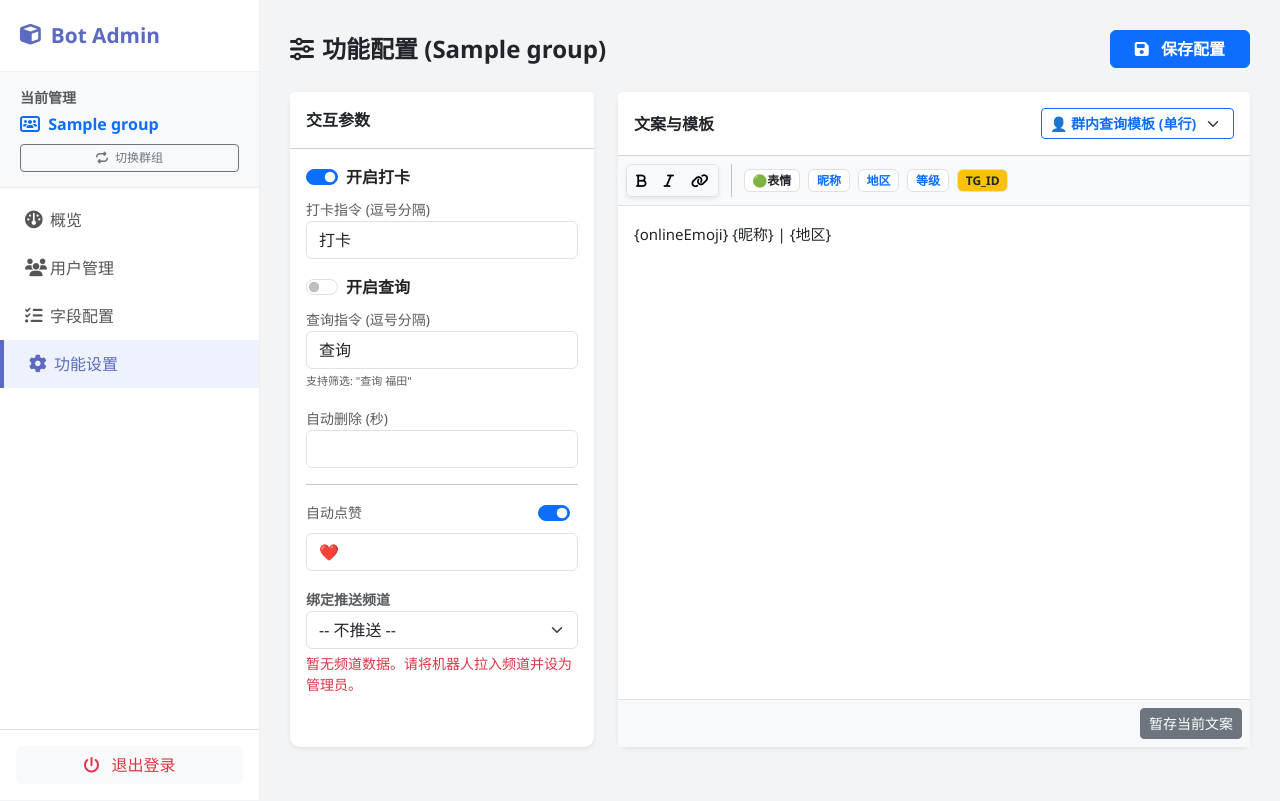
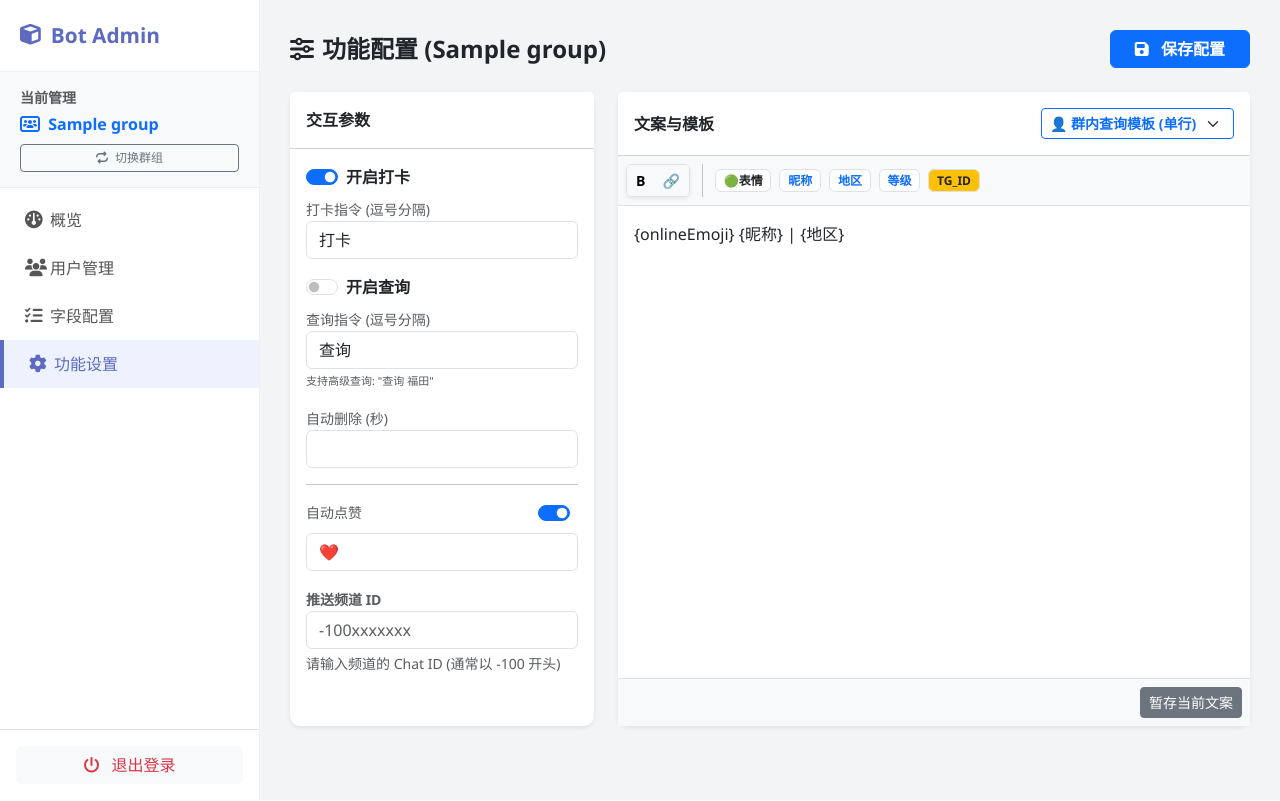
Before and after one commit to Szchiji/-, a Flask app: page /core/group/1/settings in a window 1280 px wide. Run offline with Flask 3, Linux system fonts and the light colour scheme; the visitor is signed in with stand-in values (Sample User, id 1); tables that the repository leaves empty hold one stand-in row (values such as "Sample post"); parts of the project's set-up code (start-up, migrations or seed data) failed here and were passed over.

Commit message:
Update settings.html

```diff
--- a/app/modules/core/templates/settings.html
+++ b/app/modules/core/templates/settings.html
@@ -8,12 +8,12 @@
 </div>
 
 <div class="row">
-    <!-- Left: Parameters -->
+    <!-- 左侧：参数 -->
     <div class="col-lg-4 mb-4">
         <div class="card shadow-sm border-0 h-100">
             <div class="card-header bg-white fw-bold py-3">交互参数</div>
             <div class="card-body">
-                <!-- Check-in -->
+                <!-- 打卡 -->
                 <div class="form-check form-switch mb-2">
                     <input class="form-check-input" type="checkbox" id="checkin_open" {{ 'checked' if conf.checkin_open }}>
                     <label class="fw-bold">开启打卡</label>
@@ -23,7 +23,7 @@
                     <input id="checkin_cmd" class="form-control" value="{{ conf.checkin_cmd }}" placeholder="打卡, 上班, sign">
                 </div>
 
-                <!-- Query -->
+                <!-- 查询 -->
                 <div class="form-check form-switch mb-2">
                     <input class="form-check-input" type="checkbox" id="query_open" {{ 'checked' if conf.query_open }}>
                     <label class="fw-bold">开启查询</label>
@@ -31,7 +31,7 @@
                 <div class="mb-3">
                     <label class="small text-muted">查询指令 (逗号分隔)</label>
                     <input id="query_cmd" class="form-control" value="{{ conf.query_cmd }}" placeholder="查询, list">
-                    <div class="form-text small" style="font-size:11px">支持筛选: "查询 福田"</div>
+                    <div class="form-text small" style="font-size:11px">支持高级查询: "查询 福田"</div>
                 </div>
 
                 <div class="mb-3">
@@ -41,7 +41,6 @@
 
                 <hr>
 
-                <!-- Interaction -->
                 <div class="d-flex justify-content-between align-items-center mb-2">
                     <label class="small text-muted">自动点赞</label>
                     <div class="form-check form-switch m-0">
@@ -50,24 +49,17 @@
                 </div>
                 <input id="like_emoji" class="form-control mb-3" value="{{ conf.like_emoji }}" placeholder="❤️">
 
-                <!-- Push Channel -->
+                <!-- ⚠️ 关键修复：改为手动输入框 -->
                 <div class="mb-3">
-                    <label class="small text-muted fw-bold text-success">绑定推送频道</label>
-                    <select id="push_channel_id" class="form-select">
-                        <option value="">-- 不推送 --</option>
-                        {% for c in channels %}
-                        <option value="{{ c.chat_id }}" {{ 'selected' if str(c.chat_id) == str(conf.push_channel_id) }}>{{ c.title }}</option>
-                        {% endfor %}
-                    </select>
-                    {% if not channels %}
-                    <div class="form-text text-danger small">暂无频道数据。请将机器人拉入频道并设为管理员。</div>
-                    {% endif %}
+                    <label class="small text-muted fw-bold text-success">推送频道 ID</label>
+                    <input id="push_channel_id" class="form-control" value="{{ conf.push_channel_id or '' }}" placeholder="-100xxxxxxx">
+                    <div class="form-text small">请输入频道的 Chat ID (通常以 -100 开头)</div>
                 </div>
             </div>
         </div>
     </div>
 
-    <!-- Right: Editor -->
+    <!-- 右侧：编辑器 (保持不变，请复用之前的 HTML) -->
     <div class="col-lg-8 mb-4">
         <div class="card shadow-sm border-0 h-100">
             <div class="card-header bg-white d-flex justify-content-between align-items-center py-3">
@@ -82,23 +74,19 @@
                 </select>
             </div>
             <div class="card-body d-flex flex-column p-0">
-                <!-- Toolbar -->
                 <div class="p-2 bg-light border-bottom d-flex flex-wrap gap-2 align-items-center">
                     <div class="btn-group bg-white border rounded shadow-sm">
-                        <button class="btn btn-sm btn-light" onclick="cmd('bold')" title="加粗"><i class="fa-solid fa-bold"></i></button>
-                        <button class="btn btn-sm btn-light" onclick="cmd('italic')" title="斜体"><i class="fa-solid fa-italic"></i></button>
-                        <button class="btn btn-sm btn-light" onclick="link()" title="链接"><i class="fa-solid fa-link"></i></button>
+                        <button class="btn btn-sm btn-light" onclick="cmd('bold')"><b>B</b></button>
+                        <button class="btn btn-sm btn-light" onclick="link()">🔗</button>
                     </div>
                     <div class="vr mx-1"></div>
                     <span class="badge bg-white text-dark border cursor-pointer" onclick="insert('{onlineEmoji}')">🟢表情</span>
                     {% for f in fields %}
                     <span class="badge bg-white text-primary border cursor-pointer" onclick="insert('{'+'{{ f.label }}'+'}')">{{ f.label }}</span>
                     {% endfor %}
-                    <span class="badge bg-warning text-dark border cursor-pointer" onclick="insert('{tg_id}')" title="仅推送模板可用">TG_ID</span>
+                    <span class="badge bg-warning text-dark border cursor-pointer" onclick="insert('{tg_id}')">TG_ID</span>
                 </div>
-                <!-- Editor Area -->
-                <div id="editor" class="p-3 flex-grow-1" contenteditable="true" style="outline:none; min-height: 300px; font-size: 15px; line-height: 1.6;"></div>
-
+                <div id="editor" class="p-3 flex-grow-1" contenteditable="true" style="outline:none; min-height: 300px;"></div>
                 <div class="p-2 border-top bg-light text-end">
                     <button class="btn btn-sm btn-secondary" onclick="saveTmp()">暂存当前文案</button>
                 </div>
@@ -117,15 +105,10 @@
         msg_query_header: `{{ conf.msg_query_header|safe }}`
     };
 
-    // Explicitly inject current group ID to prevent saving to wrong group
     const currentGroupId = {{ group.id }};
 
     document.addEventListener('DOMContentLoaded', () => loadMsg());
-
-    function loadMsg() {
-        document.getElementById('editor').innerHTML = msgs[document.getElementById('msgSelector').value] || '';
-    }
-
+    function loadMsg() { document.getElementById('editor').innerHTML = msgs[document.getElementById('msgSelector').value] || ''; }
     function saveTmp() {
         msgs[document.getElementById('msgSelector').value] = document.getElementById('editor').innerHTML;
         const btn = document.querySelector('.btn-secondary');
@@ -133,16 +116,14 @@
         btn.innerHTML = '已暂存';
         setTimeout(() => btn.innerHTML = org, 500);
     }
-
     function cmd(c,v){ document.getElementById('editor').focus(); document.execCommand(c,false,v); }
     function insert(t){ cmd('insertText', t); }
     function link(){ let u=prompt('URL:'); if(u) cmd('createLink',u); }
 
     function saveSettings() {
-        saveTmp(); // Save current editor content to js object
-
+        saveTmp();
         const d = {
-            group_id: currentGroupId, // CRITICAL: Pass group_id
+            group_id: currentGroupId,
             config: {
                 ...msgs,
                 checkin_open: document.getElementById('checkin_open').checked,
@@ -152,16 +133,13 @@
                 checkin_del_time: document.getElementById('checkin_del_time').value,
                 auto_like: document.getElementById('auto_like').checked,
                 like_emoji: document.getElementById('like_emoji').value,
-                push_channel_id: document.getElementById('push_channel_id').value,
+                push_channel_id: document.getElementById('push_channel_id').value, // ⚠️ 获取手动输入的值
                 online_emoji: "{{ conf.online_emoji }}",
                 offline_emoji: "{{ conf.offline_emoji }}"
             }
         };
-
         fetch('/core/api/save_settings', {
-            method:'POST',
-            headers:{'Content-Type':'application/json'},
-            body:JSON.stringify(d)
+            method:'POST', headers:{'Content-Type':'application/json'}, body:JSON.stringify(d)
         }).then(()=>alert('✅ 配置已保存'));
     }
 </script>
```
